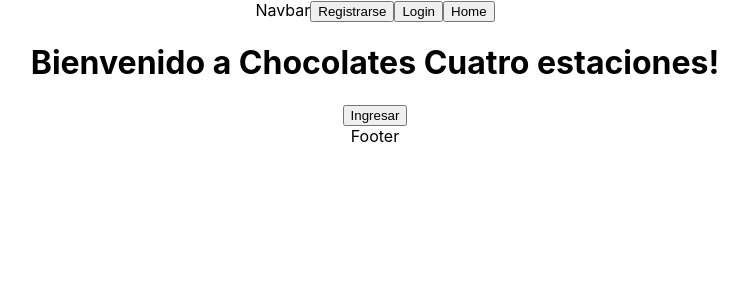
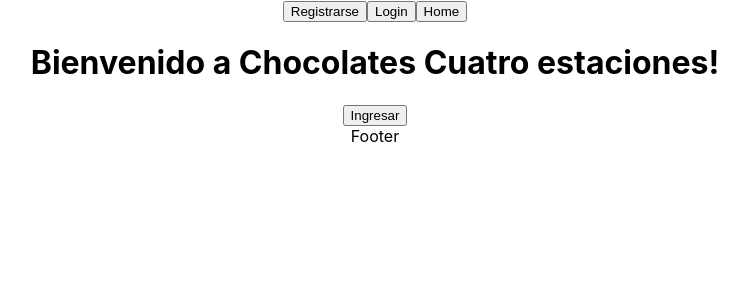
Before and after one commit to Supermacaco86/chocolates-cuatro-estaciones, a React (Create React App) app in the folder client/: page / in a window 1280 px wide. Shown: the top 300 px of the page, without its empty margins (265-1013 px from the left). Built offline with nearby package versions, Linux system fonts and the light colour scheme.

Commit message:
navbar sin texto

```diff
--- a/client/src/component/shared/Navbar.jsx
+++ b/client/src/component/shared/Navbar.jsx
@@ -3,7 +3,7 @@ import {Link} from "react-router-dom";
 
 function Navbar() {
   return (
-    <div>Navbar
+    <div>
         <Link to = "/register">
             <button>Registrarse</button>
         </Link>
```
Lines whose indentation alone changed are shown as unchanged.
